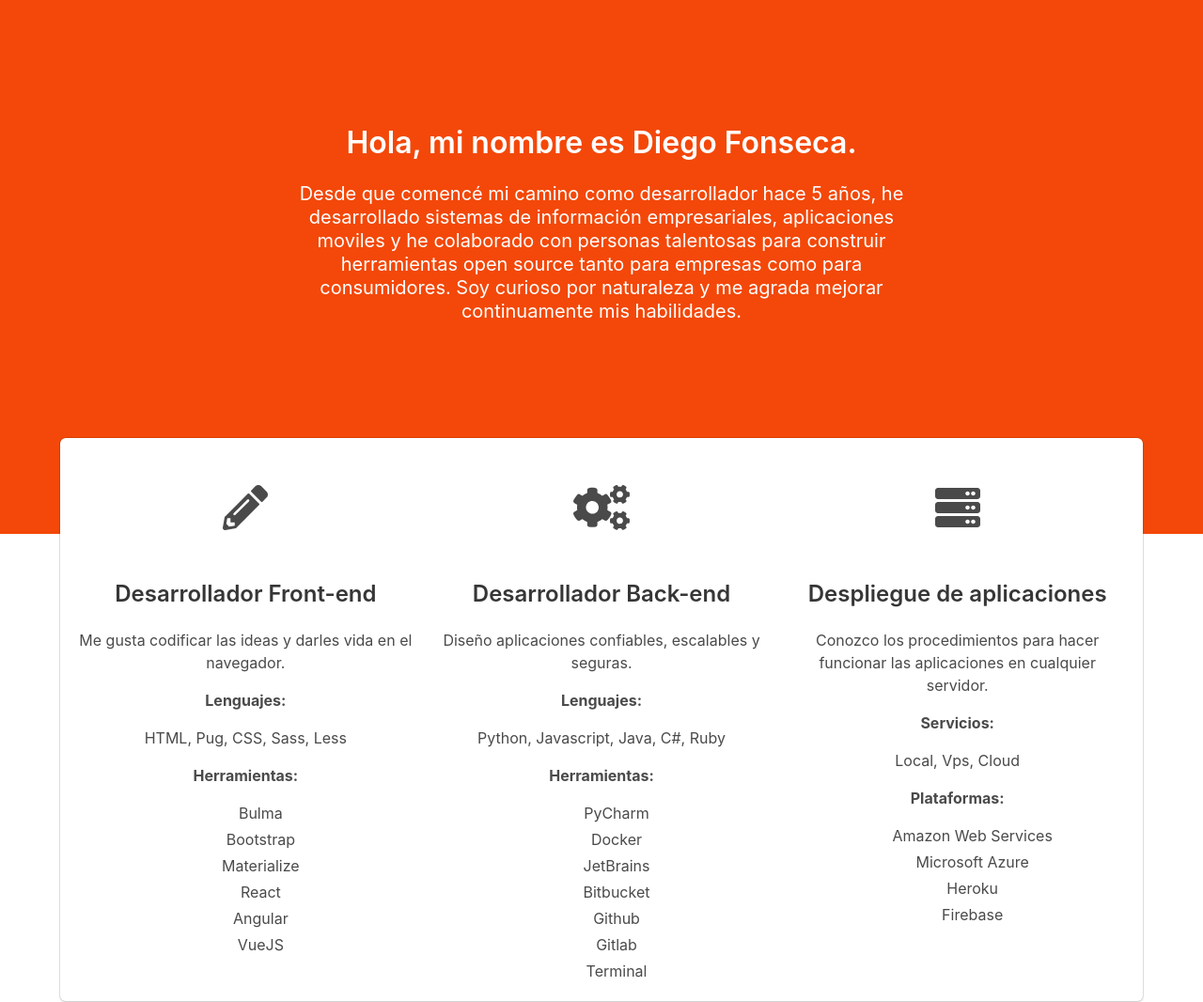
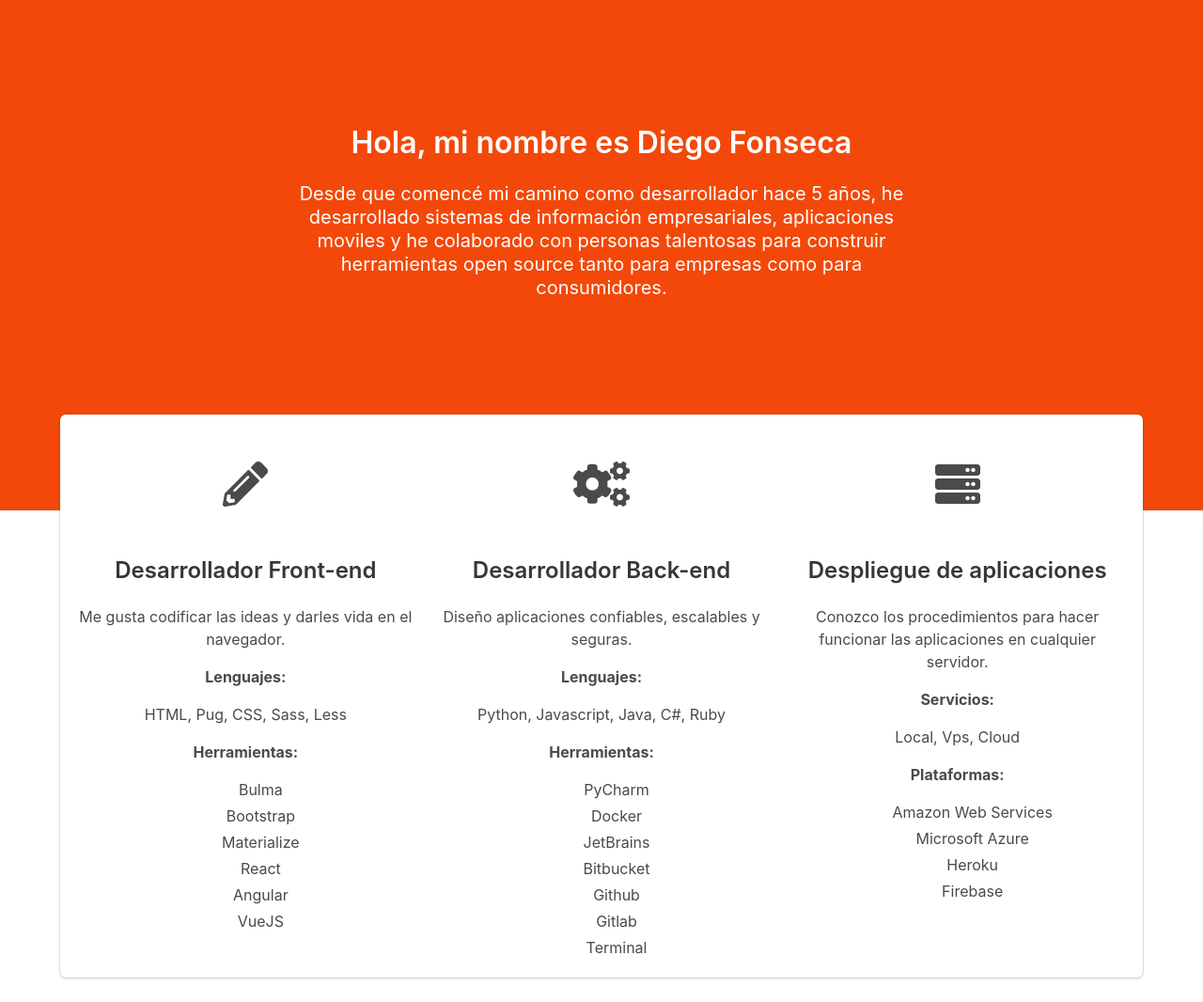
Before and after one commit to Dandresfsoto/portafolio, a plain HTML site: page index.html in a window 1280 px wide. Shown: the part 720-1786 px from the top of the page at 94% size. Drawn offline with nearby package versions, Linux system fonts and the light colour scheme.

Commit message:
Actualización platzi v2

```diff
--- a/index.html
+++ b/index.html
@@ -70,12 +70,11 @@
         <div class="columns is-centered">
           <div class="column is-three-fifths">
             <h1 class="title is-spaced is-size-3-desktop is-size-4-mobile">
-                Hola, mi nombre es Diego Fonseca.
+                Hola, mi nombre es Diego Fonseca
             </h1>
             <h2 class="subtitle is-size-5-desktop">
                 Desde que comencé mi camino como desarrollador hace 5 años, he desarrollado sistemas de información empresariales, aplicaciones moviles
                 y he colaborado con personas talentosas para construir herramientas open source tanto para empresas como para consumidores.
-                Soy curioso por naturaleza y me agrada mejorar continuamente mis habilidades.
             </h2>
           </div>
         </div>
@@ -230,7 +229,7 @@
         <div class="columns is-centered">
           <div class="column is-three-fifths">
             <h1 class="title is-spaced is-size-3-desktop is-size-4-mobile">
-                Mi formación académica.
+                Mi formación académica
             </h1>
             <h2 class="subtitle is-size-5-desktop">
                 Soy ingeniero electrónico con una especialización en automatización industrial egresado de la Universidad
```
